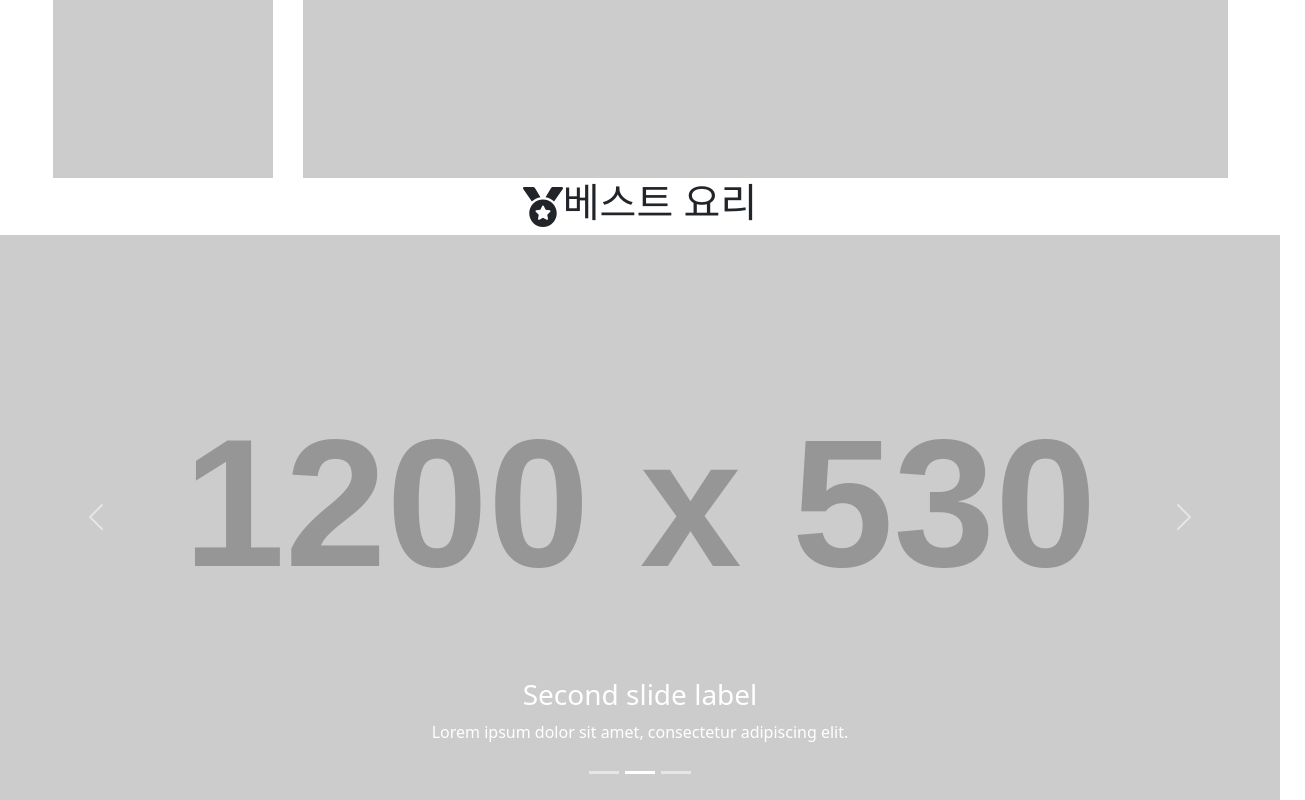
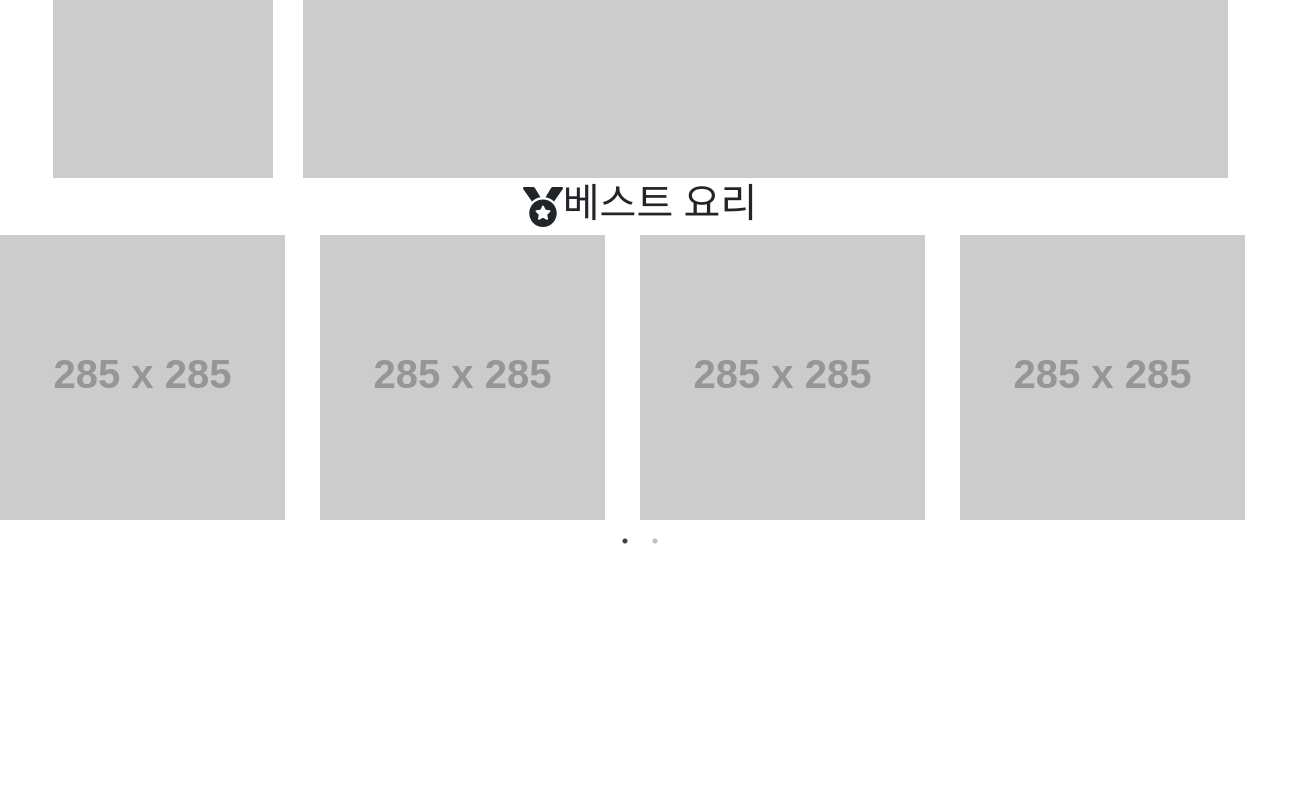
Before and after one commit to seungwoo-woo/baegopa, a React (Create React App) app: page / in a window 1280 px wide. Shown: the part 535-1335 px from the top of the page, 1305 px wide, since content can reach past the window. After the commit the page ends 1086 px from the top, so only its background shows below. Built offline with nearby package versions, Linux system fonts and the light colour scheme.

Commit message:
슬라이드만들기

```diff
--- a/package.json
+++ b/package.json
@@ -15,9 +15,12 @@
     "react-redux": "^8.0.5",
     "react-router-dom": "^6.8.1",
     "react-scripts": "5.0.1",
+    "react-slick": "^0.29.0",
     "react-toastify": "^9.1.1",
     "react-xml-parser": "^1.1.8",
+    "slick-carousel": "^1.8.1",
     "styled-components": "^5.3.6",
+    "swiper": "^9.0.5",
     "web-vitals": "^2.1.4",
     "xml2js": "^0.4.23"
   },
--- a/src/App.js
+++ b/src/App.js
@@ -4,6 +4,9 @@ import 'bootstrap/dist/css/bootstrap.min.css' //부트스트랩 적용
 import 'react-toastify/dist/ReactToastify.min.css'; // ReactToastify CSS 추가
 import Today from './pages/main/best/Today';
 import Best from './pages/main/best/Best';
+import Slider from "react-slick"; // 슬라이드 적용
+import 'slick-carousel/slick/slick.css';// 슬라이드 적용
+import 'slick-carousel/slick/slick-theme.css';// 슬라이드 적용
 function App() {
 
   const style = {
--- a/src/pages/main/Search.jsx
+++ b/src/pages/main/Search.jsx
@@ -3,10 +3,15 @@ import { Button, Form } from 'react-bootstrap';
 
 function Search(props) {
   return (
-    <Form className="d-flex">
+    <Form className="d-flex"
+    style={{
+      justifyContent:'center'
+    }} >
     <Form.Control
     style={{
-      width: '300px'
+      width: '300px',
+
+
     }}
       type="search"
       placeholder="레시피를 검색해주세요."
--- a/src/pages/main/best/Best.jsx
+++ b/src/pages/main/best/Best.jsx
@@ -1,6 +1,6 @@
 import React, { Fragment} from 'react';
 import { FaMedal } from "react-icons/fa";
-import BestSlider from './BestSlider';
+import BestSlider2 from './BestSlider2';
 function Best(props) {
 
   return (
@@ -8,7 +8,7 @@ function Best(props) {
     <Fragment>
     <h1><FaMedal/>베스트 요리</h1>
   </Fragment>
-  <BestSlider/>
+  <BestSlider2/>
 
     </>
   );
--- /dev/null
+++ b/src/pages/main/best/BestSlider2.jsx
@@ -0,0 +1,49 @@
+
+import 'slick-carousel/slick/slick.css';
+import 'slick-carousel/slick/slick-theme.css';
+import React, { Component } from "react";
+import Slider from "react-slick";
+import styled from "styled-components";
+
+
+export default class SimpleSlider extends Component {
+  render() {
+    const settings = {
+      dots: true,
+      infinite: true,
+      speed: 500,
+      slidesToShow: 4,
+      slidesToScroll: 4,
+    };
+    return (
+      <div>
+        <Slider {...settings}>
+          <div>
+            <img src="https://via.placeholder.com/285x285" />
+          </div>
+          <div>
+            <img src="https://via.placeholder.com/285x285" />
+          </div>
+          <div>
+            <img src="https://via.placeholder.com/285x285" />
+          </div>
+          <div>
+            <img src="https://via.placeholder.com/285x285" />
+          </div>
+          <div>
+            <img src="https://via.placeholder.com/285x285" />
+          </div>
+          <div>
+            <img src="https://via.placeholder.com/285x285" />
+          </div>
+          <div>
+            <img src="https://via.placeholder.com/285x285" />
+          </div>
+          <div>
+            <img src="https://via.placeholder.com/285x285" />
+          </div>
+        </Slider>
+      </div>
+    );
+  }
+}
```
Also changed, not shown: 1 other file (tests, documents, lock files or other folders).
